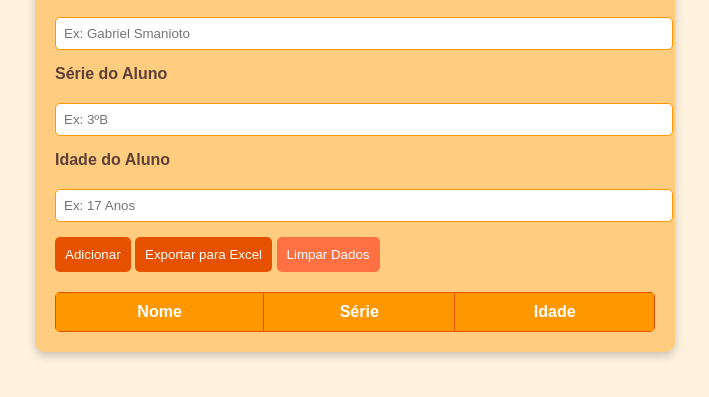
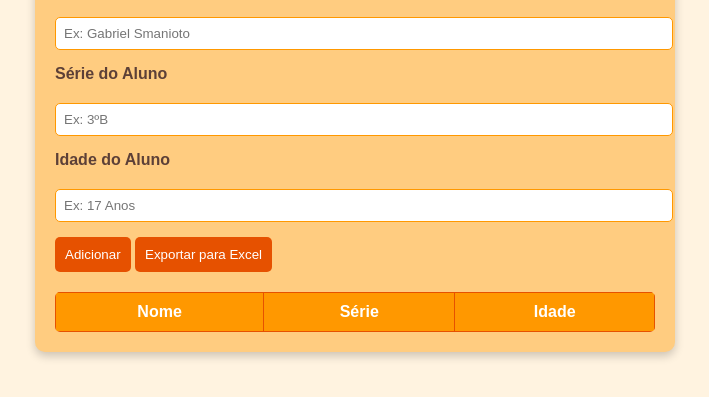
Before and after one commit to Gabriel-Smanioto/formsacolhedores, a plain HTML site: page index.html in a window 1280 px wide. Shown: the part 159-556 px from the top of the page, without its empty margins (285-994 px from the left). Drawn offline with Linux system fonts and the light colour scheme.

Commit message:
Update index.html
Botão limpar removido

```diff
--- a/index.html
+++ b/index.html
@@ -21,7 +21,6 @@
             <div class="button-group">
                 <button type="button" onclick="adicionarAluno()">Adicionar</button>
                 <button type="button" onclick="exportarParaExcel()">Exportar para Excel</button>
-                <button type="button" onclick="limparDados()" class="btn-clear">Limpar Dados</button>
             </div>
         </form>
         <table id="tabelaAlunos">
```
